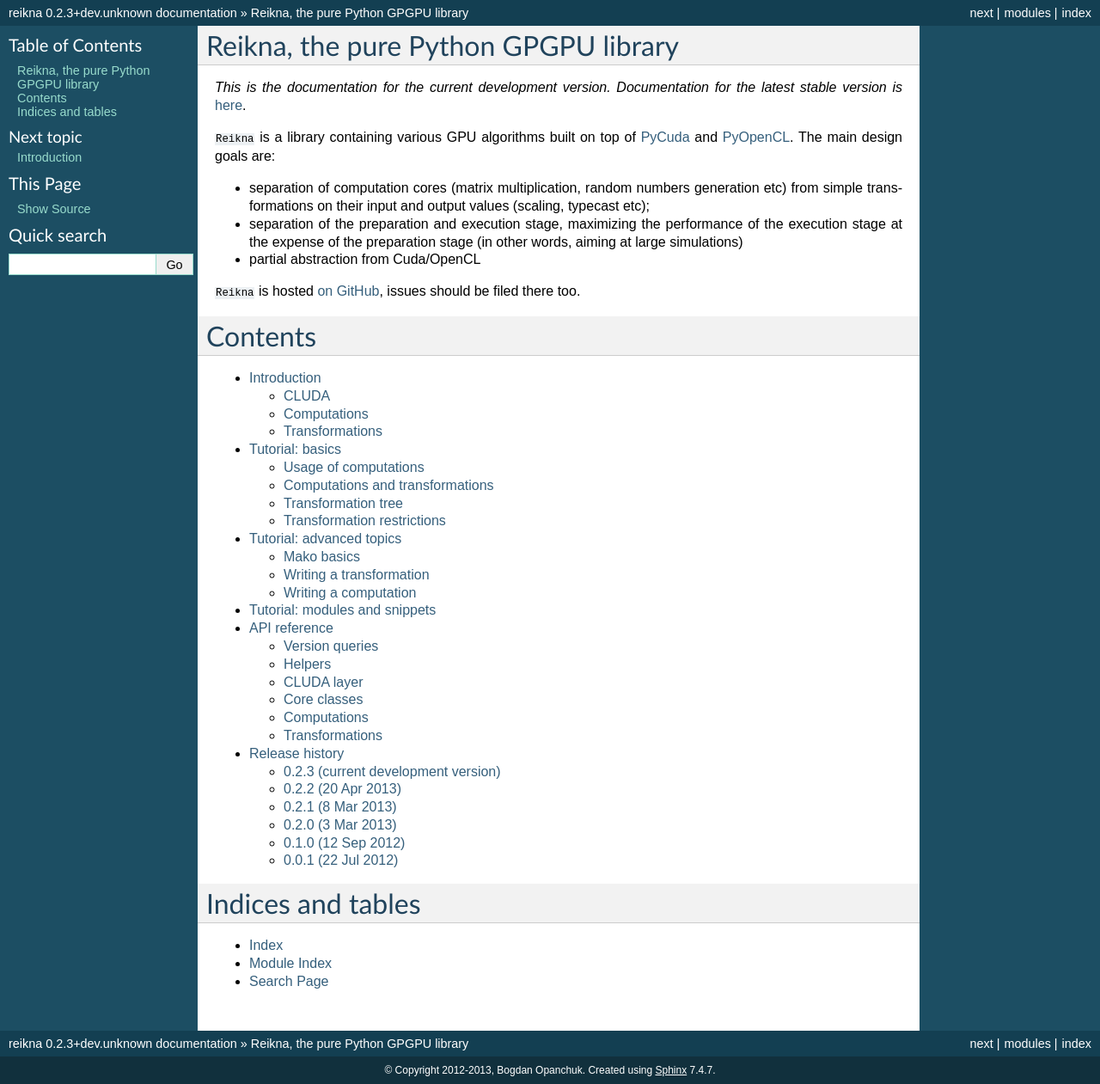
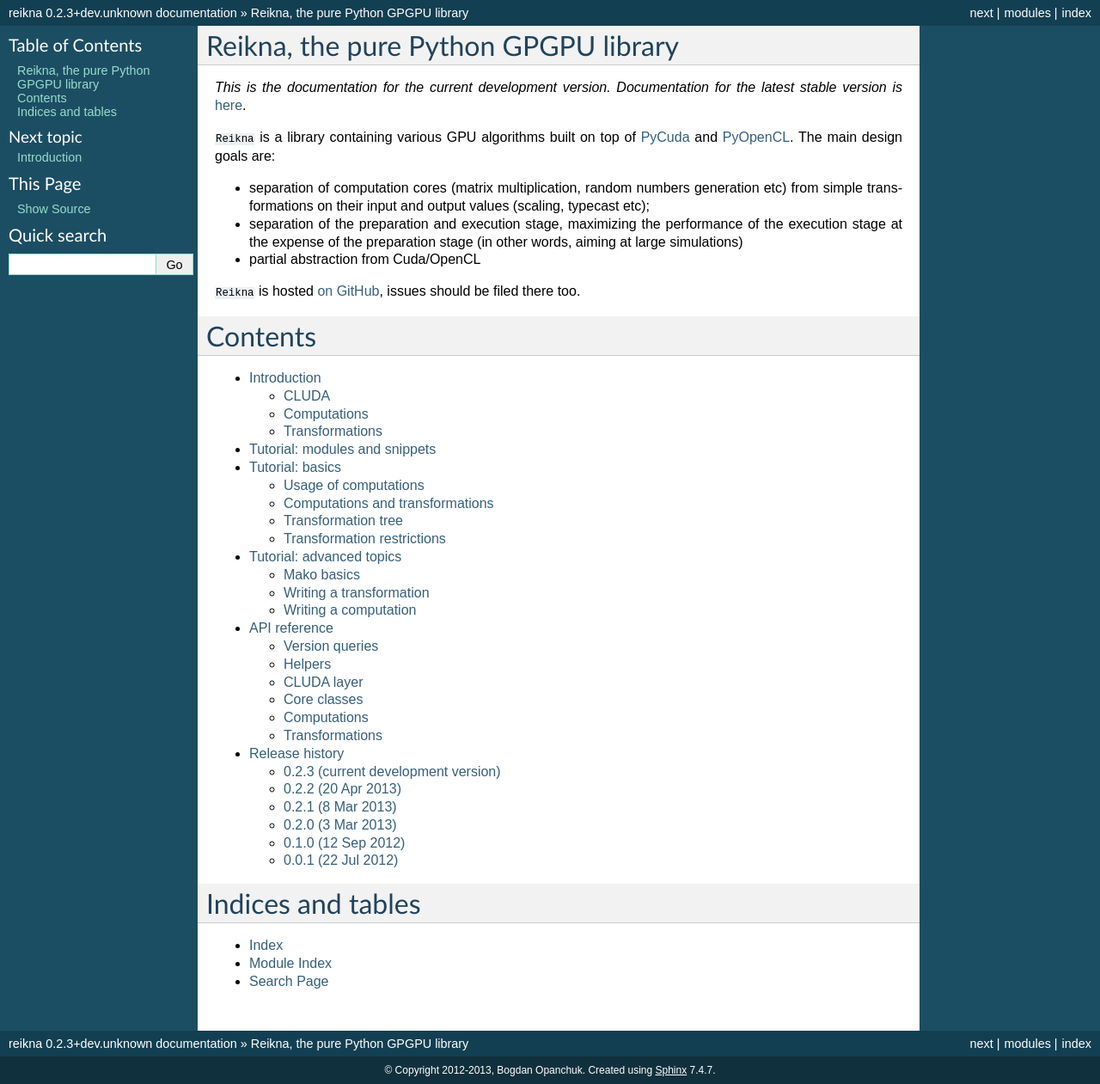
Before and after one commit to fjarri/reikna, a Sphinx documentation site: the page built from doc/source/index.rst, in a window 1280 px wide. Shown: the whole page at 86% size. Built offline with Sphinx 7.4.7, drawn with Linux system fonts in a browser that asks for light colours.

```diff
--- a/doc/source/index.rst
+++ b/doc/source/index.rst
@@ -21,9 +21,9 @@ Contents
    :maxdepth: 2
 
    introduction
+   tutorial-modules
    tutorial-basic
    tutorial-advanced
-   tutorial-modules
    api/index
    history
 
```
